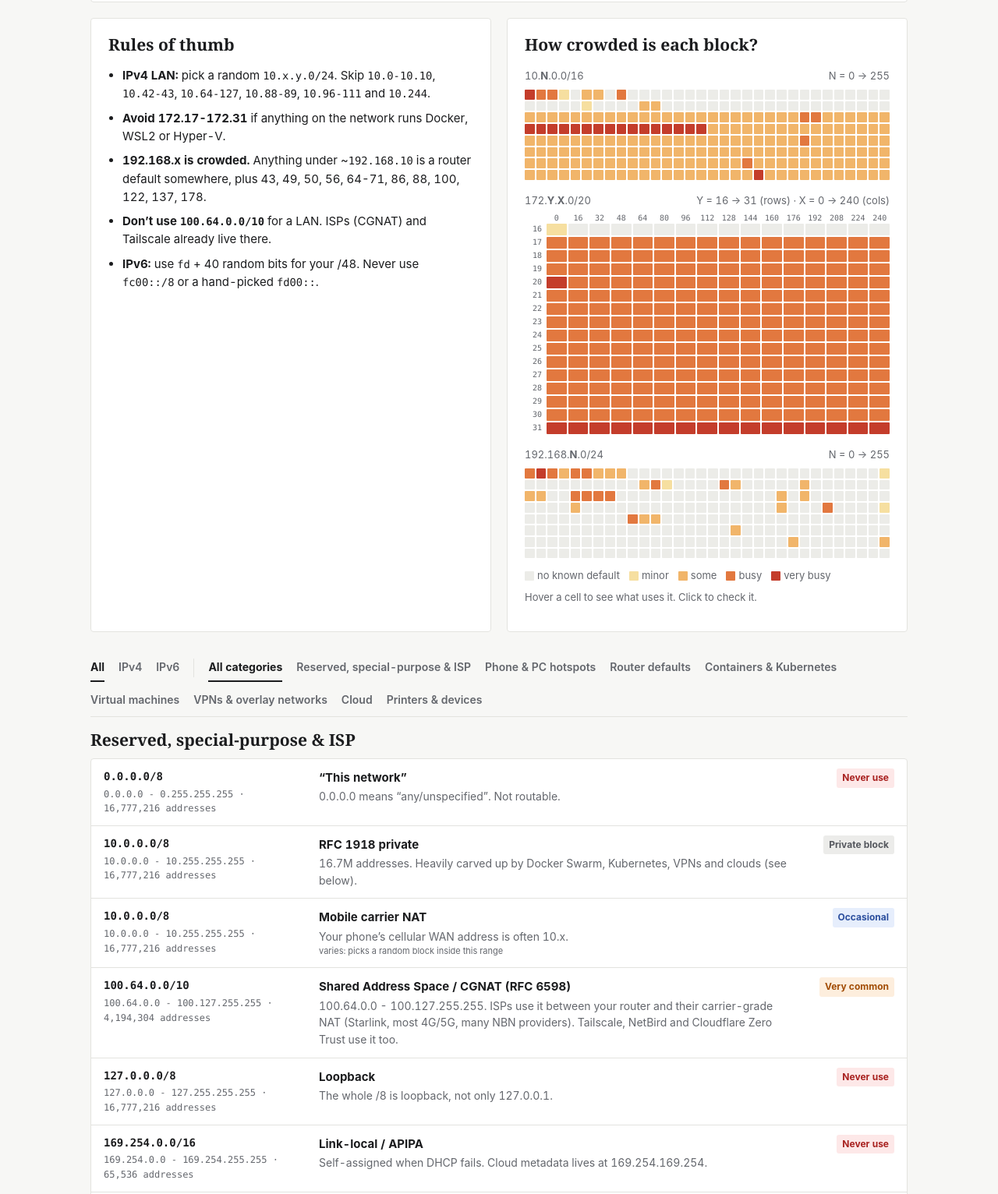
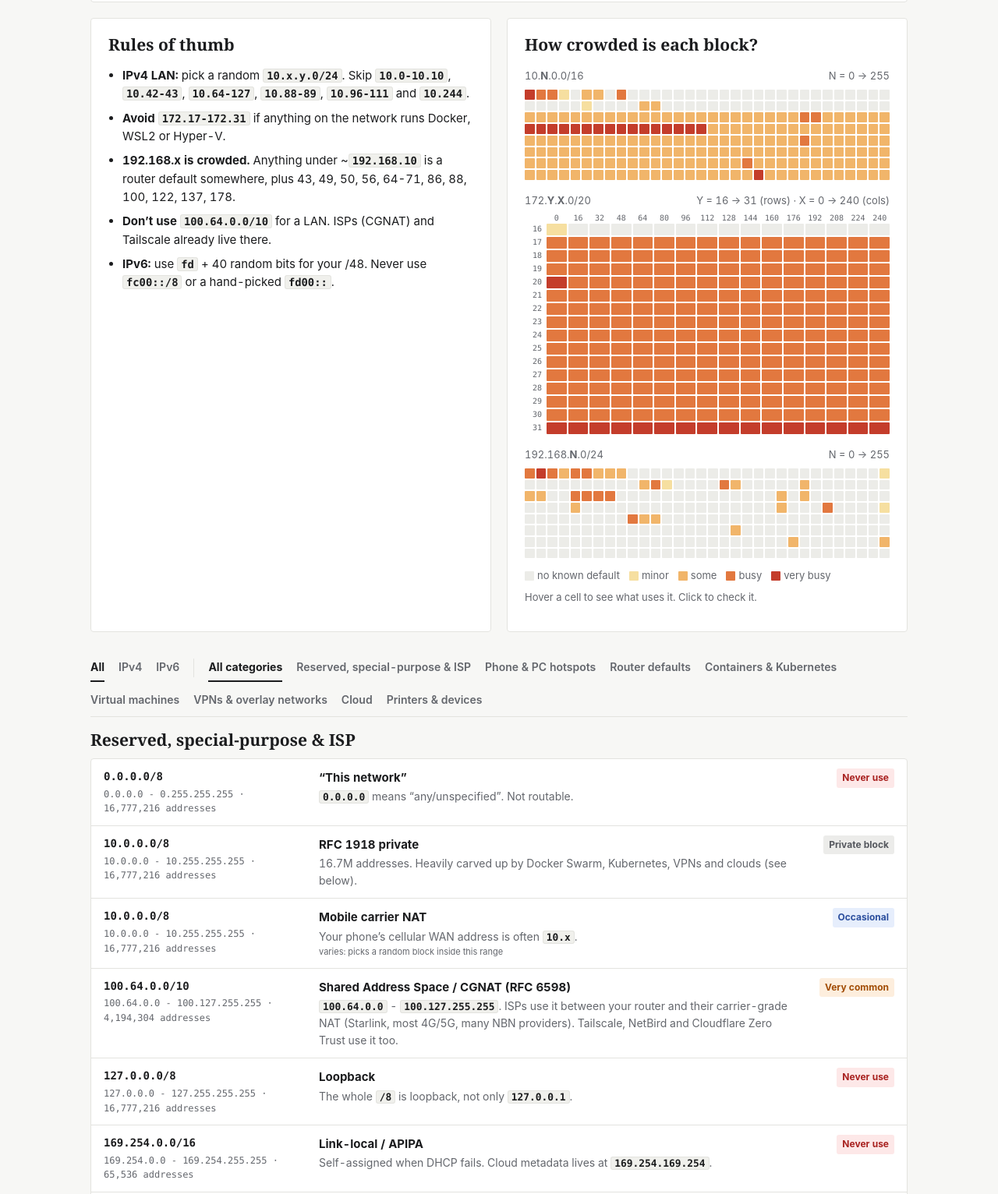
Before and after one commit to jchin14/network-reference, a plain HTML site: page index.html in a window 1280 px wide. Shown: the part 421-1953 px from the top of the page at 78% size. Drawn offline with Linux system fonts and the light colour scheme.

Commit message:
Highlight inline IP ranges in notes and rules

```diff
--- a/index.html
+++ b/index.html
@@ -202,6 +202,8 @@ h3.rsub{font-size:14px;font-weight:600;margin:18px 0 6px}
 :root .filters button:hover{color:var(--ink)}
 :root .filters button.on{background:none;color:var(--ink);border-bottom-color:var(--ink);font-weight:700}
 :root .filters .sep{align-self:stretch;margin:6px 0}
+:root code{font-weight:600;color:var(--ink);background:var(--soft);border:1px solid var(--line);border-radius:3px;padding:0 4px;white-space:nowrap}
+:root b code{font-weight:700}
 </style>
 </head>
 <body>
@@ -235,7 +237,7 @@ h3.rsub{font-size:14px;font-weight:600;margin:18px 0 6px}
       <h2>Rules of thumb</h2>
       <ul class="rules">
         <li><b>IPv4 LAN:</b> pick a random <code>10.x.y.0/24</code>. Skip <code>10.0-10.10</code>, <code>10.42-43</code>, <code>10.64-127</code>, <code>10.88-89</code>, <code>10.96-111</code> and <code>10.244</code>.</li>
-        <li><b>Avoid 172.17-172.31</b> if anything on the network runs Docker, WSL2 or Hyper-V.</li>
+        <li><b>Avoid <code>172.17-172.31</code></b> if anything on the network runs Docker, WSL2 or Hyper-V.</li>
         <li><b>192.168.x is crowded.</b> Anything under ~<code>192.168.10</code> is a router default somewhere, plus 43, 49, 50, 56, 64-71, 86, 88, 100, 122, 137, 178.</li>
         <li><b>Don’t use <code>100.64.0.0/10</code></b> for a LAN. ISPs (CGNAT) and Tailscale already live there.</li>
         <li><b>IPv6:</b> use <code>fd</code> + 40 random bits for your /48. Never use <code>fc00::/8</code> or a hand-picked <code>fd00::</code>.</li>
@@ -578,6 +580,8 @@ function chips(){filters.innerHTML='';
   const s=document.createElement('span');s.className='sep';filters.appendChild(s);
   add('All categories',cat==='all',()=>{cat='all';chips();render()});
   Object.entries(CATS).forEach(([k,l])=>add(l,cat===k,()=>{cat=k;chips();render()}));}
+const IPRE=/(\b\d{1,3}(?:\.(?:\d{1,3}(?:-\d{1,3})?|x)){2,3}(?:\/\d{1,3})?|\b\d{1,3}\.x\b|\b[0-9a-f]{1,4}:[0-9a-f:]*:[0-9a-f:]*(?:\/\d{1,3})?|(?<![\w.])\/\d{1,3}\b)/gi;
+const ipx=s=>esc(s).replace(IPRE,'<code class="ip">$1</code>');
 const esc=s=>s.replace(/[&<>"]/g,c=>({'&':'&amp;','<':'&lt;','>':'&gt;','"':'&quot;'}[c]));
 function spanTxt(e){const R=e.R;if(R.lo===R.hi)return '';
   if(R.v===4){const c=R.hi-R.lo+1n;return `${f4(R.lo)} - ${f4(R.hi)} · ${c.toLocaleString()} addresses`}
@@ -598,7 +602,7 @@ function render(){
     sec.innerHTML=`<h3>${label}</h3><div class="entries">${rows.map(e=>`
       <div class="e${Q?' hit':''}">
         <div><div class="range" data-copy="${esc(e.r)}">${esc(e.r)}${Q?`<span class="rel">${rel(Q,e)}</span>`:''}</div><div class="span">${spanTxt(e)}</div></div>
-        <div class="desc"><div class="name">${esc(e.name)}</div>${e.note?`<div class="note">${esc(e.note)}</div>`:''}${e.v?'<div class="var">varies: picks a random block inside this range</div>':''}</div>
+        <div class="desc"><div class="name">${esc(e.name)}</div>${e.note?`<div class="note">${ipx(e.note)}</div>`:''}${e.v?'<div class="var">varies: picks a random block inside this range</div>':''}</div>
         <div class="badge b-${e.risk}">${RISK[e.risk]}</div>
       </div>`).join('')}</div>`;
     list.appendChild(sec)}
@@ -723,7 +727,7 @@ function render6(){
     sec.innerHTML=`<h3>${label}</h3><div class="entries">${rows.map(e=>`
       <div class="e${Q?' hit':''}">
         <div><div class="range" data-copy="${esc(e.r)}">${esc(e.r)}${Q&&Q.v===6?`<span class="rel">${rel(Q,e)}</span>`:''}</div>${e.R.lo!==e.R.hi?`<div class="span">${f6(e.R.lo)} - ${f6(e.R.hi)}</div>`:''}</div>
-        <div class="desc"><div class="name">${esc(e.name)}</div>${e.note?`<div class="note">${esc(e.note)}</div>`:''}${e.v?'<div class="var">varies: picks a random block inside this range</div>':''}</div>
+        <div class="desc"><div class="name">${esc(e.name)}</div>${e.note?`<div class="note">${ipx(e.note)}</div>`:''}${e.v?'<div class="var">varies: picks a random block inside this range</div>':''}</div>
         <div class="badge b-${U6[e.u][1]}">${U6[e.u][0]}</div>
       </div>`).join('')}</div>`;
     l6.appendChild(sec)}
```
